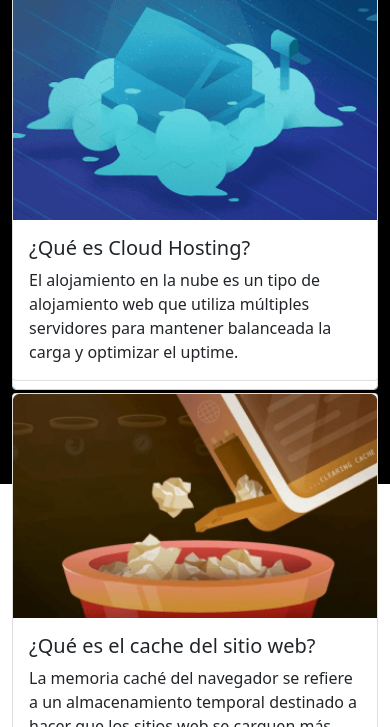
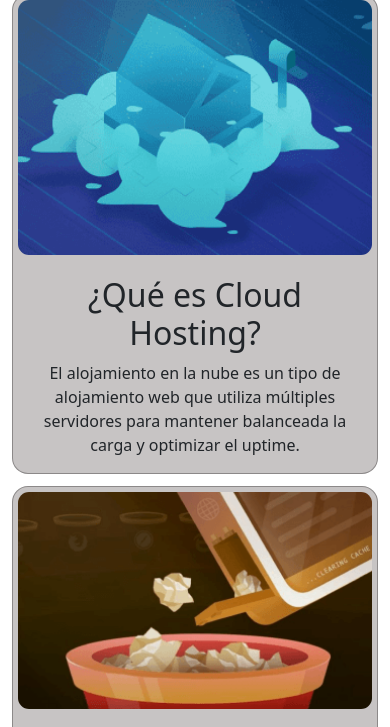
Before and after one commit to FacuValdezDev/FacundoValdez-Proyecto3, a website: page pages/mas_informacion.html in a window 390 px wide. Shown: the part 2096-2823 px from the top of the page. Drawn offline with nearby package versions, Linux system fonts and the light colour scheme; a web font is replaced by a local one.

Commit message:
Cambios en version mobile
Cambie el main de inicio en mobile por que estaba muy largo y ajuste las cards en nosotros

```diff
--- a/scss/_mainInformacion.scss
+++ b/scss/_mainInformacion.scss
@@ -1,6 +1,6 @@
 #mainMasinformacion{
     width: 100%;
-    height: 200vh;
+    height: 360vh;
     .mainNosotros {
         height: 100vh;
         width: 100%;
@@ -72,6 +72,27 @@
                 }
             }
         }
+        .mainInformacion{
+            .card-group{
+                .card{
+                    background-color: $colorsecundario;
+                    border-radius:1rem;
+                    border: 1px solid rgba(70, 68, 68, 0.459);
+                    height: 30rem;
+                    .cardImginfo{
+                        padding: 5px;
+                        border-radius: 1rem;
+                        height: 60%;
+                    }
+                    .cardInfo{
+                        text-align: center;
+                        .card-title{
+                            font-size: 2rem;
+                        }
+                    }
+                }
+            }
+        }
     }
 
 
--- a/scss/_mainInicio.scss
+++ b/scss/_mainInicio.scss
@@ -1,11 +1,13 @@
-main{
+.main {
     height: 170vh;
-    .carouselContainer{
+
+    .carouselContainer {
         z-index: 1;
     }
-    .tituloPrincipal{
+
+    .tituloPrincipal {
         text-align: center;
-        border-bottom:2px solid #7a7a7a;
+        border-bottom: 2px solid #7a7a7a;
         padding-bottom: 10px;
         margin: 0 50px;
         font-family: $fuentetitulo;
@@ -13,20 +15,34 @@ main{
         position: relative;
         margin-top: 150px;
     }
-    .sectionCards{
+
+    .sectionCards {
         margin-top: 3em;
-        .card{
+
+        .card {
             padding: 10px;
             margin: 0 10px;
         }
     }
 }
 
-@media screen and (max-width: 576px){
-    .carouselContainer{
-        top: 100px;
+@media screen and (max-width: 576px) {
+    .main {
+        height: 190vh;
+        .carouselContainer {
+            top: 100px;
+        }
+
+        .tituloPrincipal {
+            position: relative;
+
+        }
+        .sectionCards{
+            .card{
+                margin-top: 6rem;
+                text-align: center;
+            }
+        }
     }
-    .tituloPrincipal{
-        position: absolute;
-    }
+
 }
```
Also changed, not shown: index.html (+1 -1 lines), css/styles.css, 1 other file.
